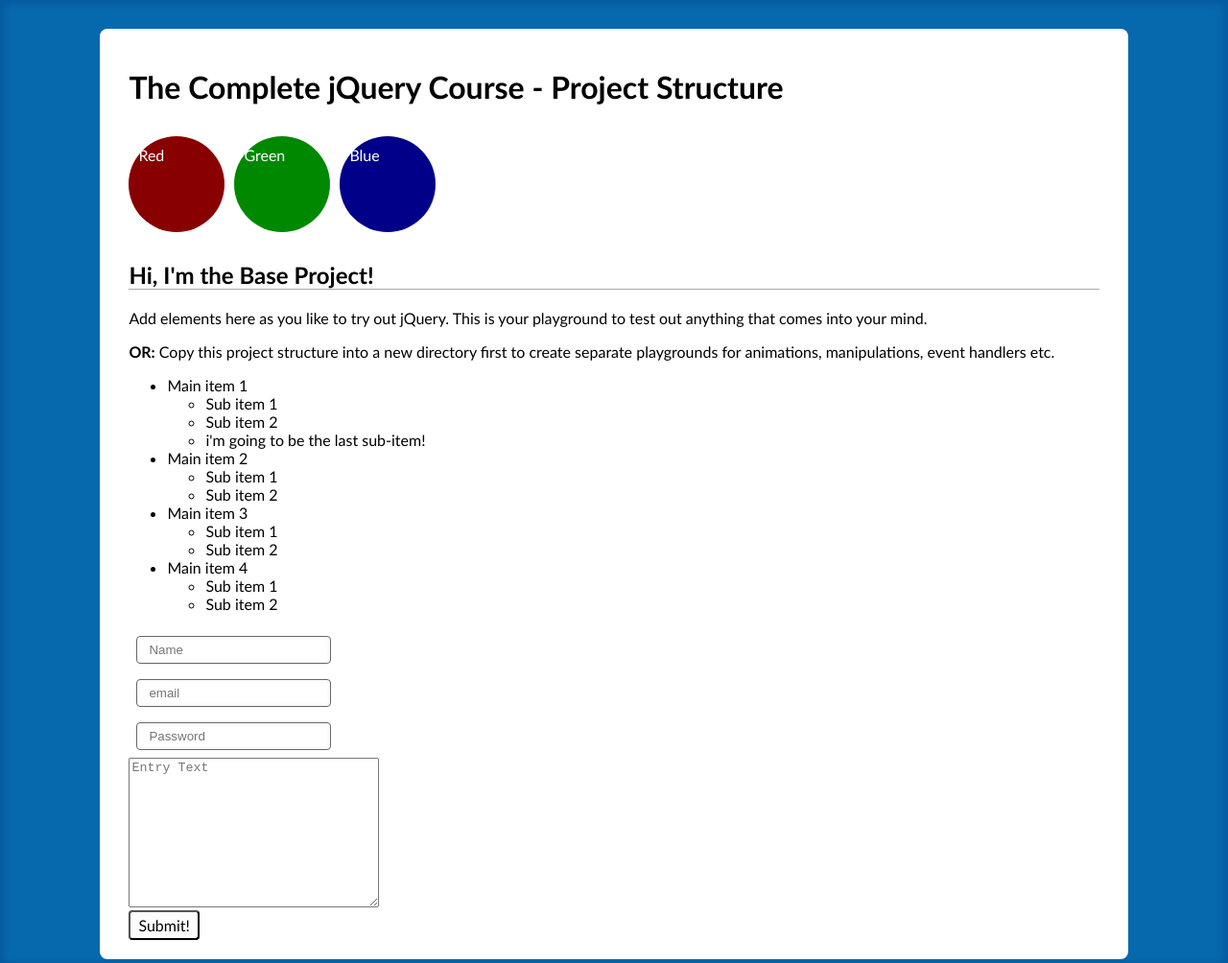
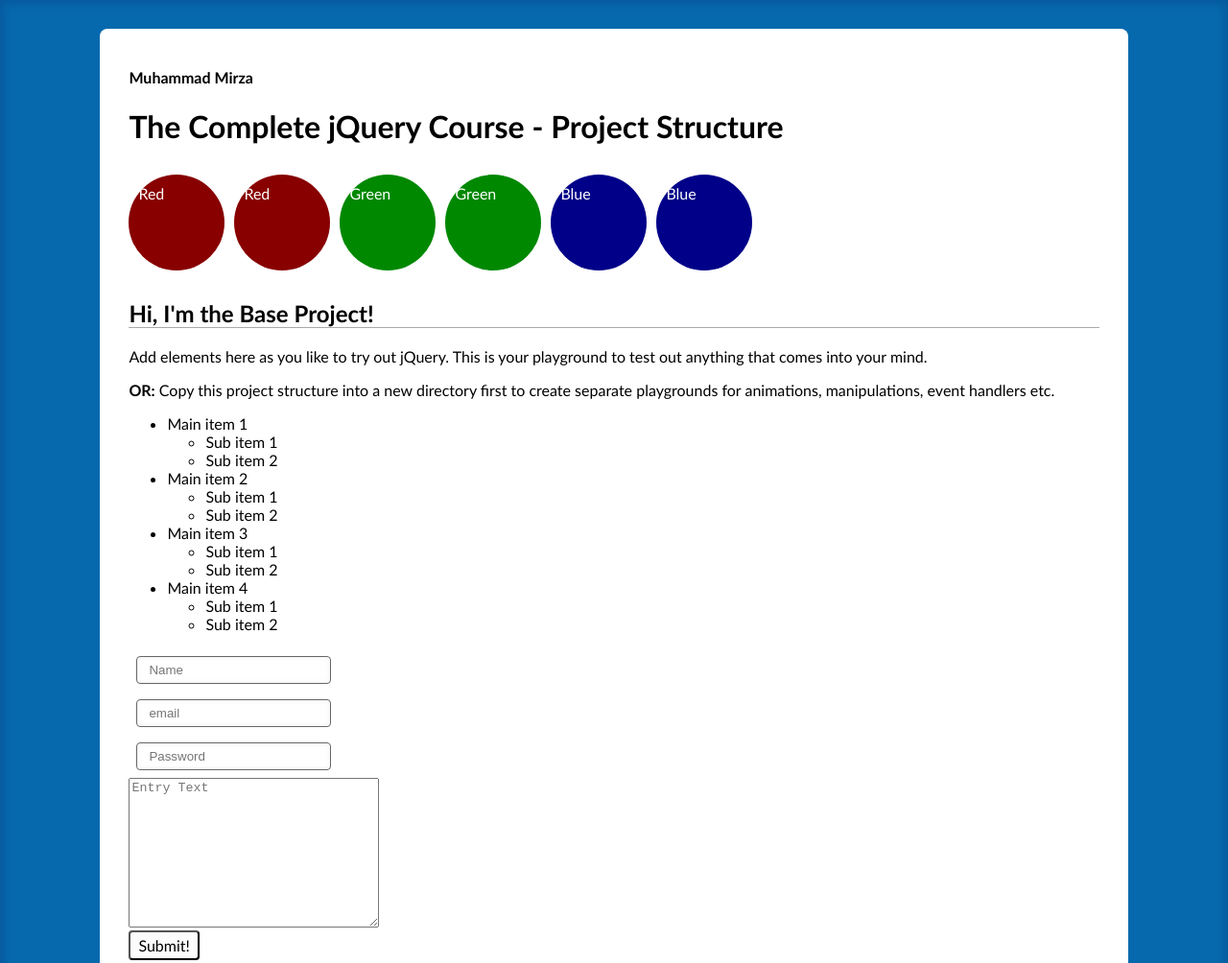
Before and after one commit to Muhammadmirza/Jquery-Stuff, a plain HTML site: page Tuts/index.html in a window 1280 px wide. Shown: the top 1004 px of the page at 96% size. Drawn offline with nearby package versions, Linux system fonts and the light colour scheme.

Commit message:
adding new elements using DOM

```diff
--- a/Tuts/index.html
+++ b/Tuts/index.html
@@ -17,7 +17,7 @@
     <div class="red-box">Red</div>
     <div class="green-box">Green</div>
     <div class="blue-box">Blue</div>
-    <div class="blue-box" style="display:none">Blue 2</div>
+    <!-- <div class="blue-box" style="display:none">Blue 2</div> -->
     <div class="clear"></div>
 
     <h2>Hi, I'm the Base Project!</h2>
--- a/Tuts/js/script.js
+++ b/Tuts/js/script.js
@@ -36,7 +36,7 @@
 
 //     $("#list").parent().css("background-color", "rgba(180,180,180,0.4");
 
-//     $("#list").siblings().css("background-color", "rgba(180,180,180,0.8");
+
 //     $("#list").siblings("p").css("background-color", "rgba(180,180,180,0.8");
 //     $("#list").siblings(":header").css("background-color", "rgba(180,180,180,0.8");
 
@@ -64,7 +64,32 @@
 // })
 
 
-$(function(){
-    $("ul ul:first").append("<li> i'm going to be the last sub-item!");
+$(function () {
+    //  $("ul ul:first").append("<li> i'm going to be the last sub-item!");
+    // $("<li> i'm going to be the last sub-item!</li>").appendTo("ul ul:first");
+
+    // $("ul ul:first").prepend("<li> i'm going to be the first sub-item!</li>");
+    // $("ul ul").prepend("<li> i'm going to be the first sub-item!</li>");
+    // $("<li> i'm going to be the first sub-item!</li>").prependTo("ul ul:first");
+    $("<h4> Muhammad Mirza </h4>").prependTo("#content");
+
+   // $(".red-box").after("<div class='red-box'>After Red Box </div>");
+   // $(".blue-box").before("<div class='blue-box'>Before blue Box </div>")
+//    $(".blue-box").before(function() {
+//        return "<div class='blue-box'>Blue 2</div>"
+//    });
+    // $(".blue-box").before($(".red-box"));
+    // $("p :first").after($("#list"));
+
+    $(function() {
+        var el = $('h1').siblings('div');
+        console.log(el);
+        el.each(function (index) {
+          if (index < 3) {
+            $(this).after($(this).clone());
+          }
+        });
+      });
+
 
 });
```
